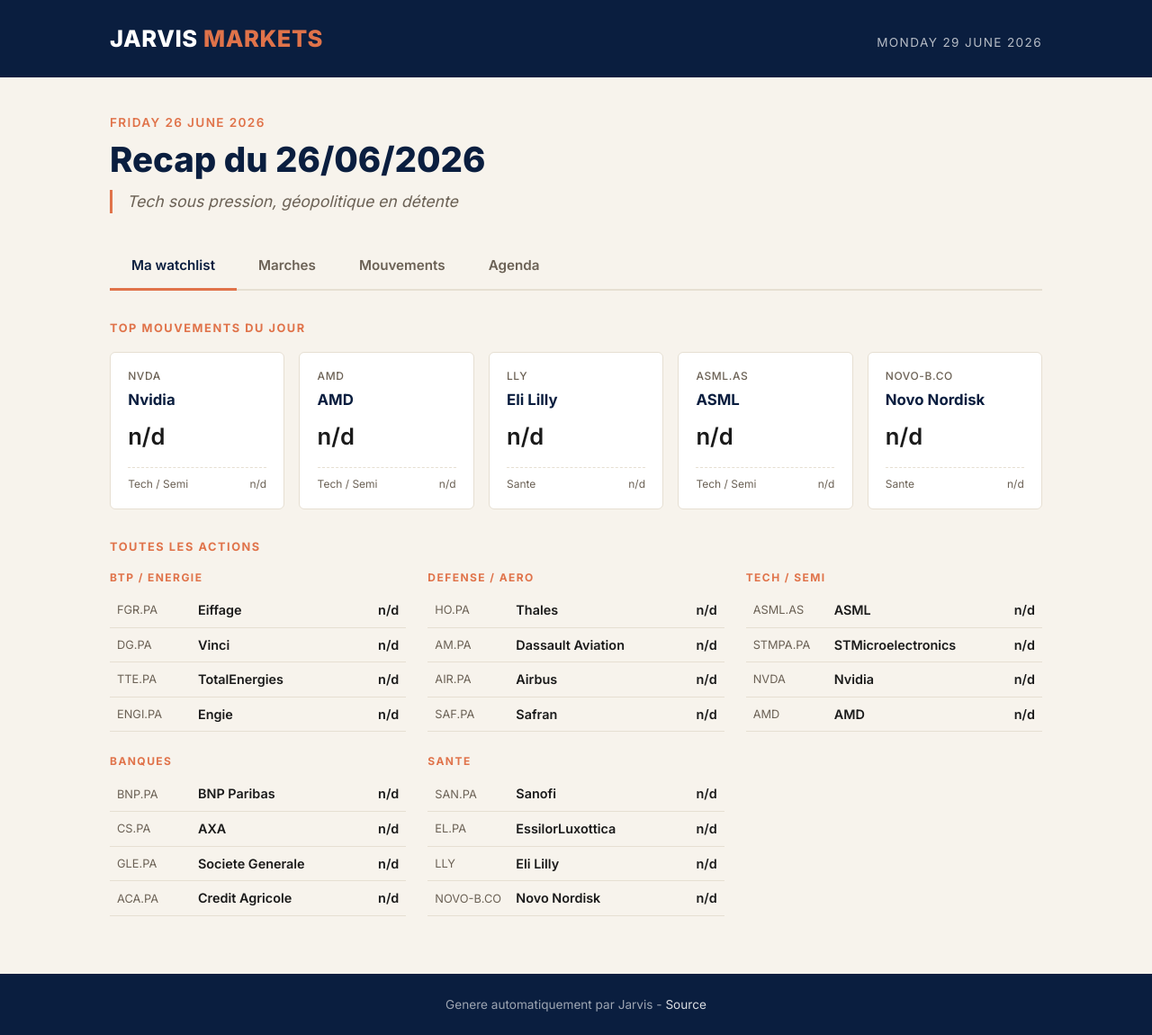
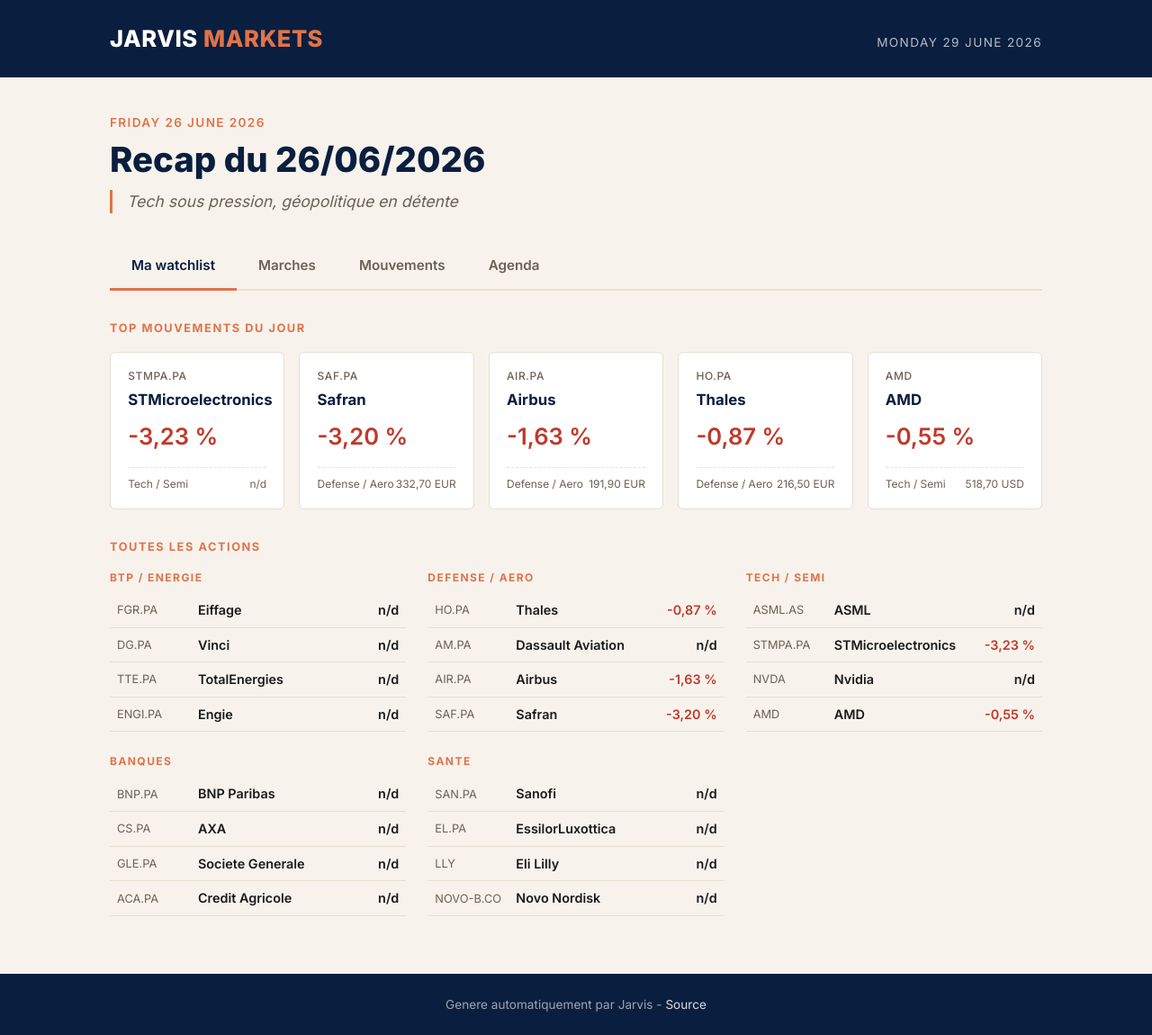
Before and after one commit to tongT43/jarvis-market-daily, a Jekyll site: the page built from _reports/2026-06-26.md, in a window 1280 px wide. Shown: the whole page at 90% size. Built offline with Jekyll 4.4.1, drawn with Linux system fonts in a browser that asks for light colours.

Commit message:
Daily market recap 2026-06-26 - update indices and watchlist

```diff
--- a/_reports/2026-06-26.md
+++ b/_reports/2026-06-26.md
@@ -11,29 +11,29 @@
   dowjones: "-0,09 %"
 indices:
   - { name: "CAC 40", value: "8 385", change: "-0,55 %" }
-  - { name: "S&P 500", value: "n/d", change: "-0,05 %" }
+  - { name: "S&P 500", value: "7 354", change: "-0,05 %" }
   - { name: "Nasdaq 100", value: "n/d", change: "-1,10 %" }
   - { name: "Dow Jones", value: "51 876", change: "-0,09 %" }
-  - { name: "EuroStoxx 50", value: "n/d", change: "n/d" }
+  - { name: "EuroStoxx 50", value: "6 222", change: "-0,73 %" }
 watchlist_top:
-  - { ticker: "NVDA", name: "Nvidia", sector: "Tech / Semi", change: "n/d", price: "n/d" }
-  - { ticker: "AMD", name: "AMD", sector: "Tech / Semi", change: "n/d", price: "n/d" }
-  - { ticker: "LLY", name: "Eli Lilly", sector: "Sante", change: "n/d", price: "n/d" }
-  - { ticker: "ASML.AS", name: "ASML", sector: "Tech / Semi", change: "n/d", price: "n/d" }
-  - { ticker: "NOVO-B.CO", name: "Novo Nordisk", sector: "Sante", change: "n/d", price: "n/d" }
+  - { ticker: "STMPA.PA", name: "STMicroelectronics", sector: "Tech / Semi", change: "-3,23 %", price: "n/d" }
+  - { ticker: "SAF.PA", name: "Safran", sector: "Defense / Aero", change: "-3,20 %", price: "332,70 EUR" }
+  - { ticker: "AIR.PA", name: "Airbus", sector: "Defense / Aero", change: "-1,63 %", price: "191,90 EUR" }
+  - { ticker: "HO.PA", name: "Thales", sector: "Defense / Aero", change: "-0,87 %", price: "216,50 EUR" }
+  - { ticker: "AMD", name: "AMD", sector: "Tech / Semi", change: "-0,55 %", price: "518,70 USD" }
 watchlist_all:
   - { ticker: "FGR.PA", name: "Eiffage", sector: "BTP / Energie", change: "n/d" }
   - { ticker: "DG.PA", name: "Vinci", sector: "BTP / Energie", change: "n/d" }
   - { ticker: "TTE.PA", name: "TotalEnergies", sector: "BTP / Energie", change: "n/d" }
   - { ticker: "ENGI.PA", name: "Engie", sector: "BTP / Energie", change: "n/d" }
-  - { ticker: "HO.PA", name: "Thales", sector: "Defense / Aero", change: "n/d" }
+  - { ticker: "HO.PA", name: "Thales", sector: "Defense / Aero", change: "-0,87 %" }
   - { ticker: "AM.PA", name: "Dassault Aviation", sector: "Defense / Aero", change: "n/d" }
-  - { ticker: "AIR.PA", name: "Airbus", sector: "Defense / Aero", change: "n/d" }
-  - { ticker: "SAF.PA", name: "Safran", sector: "Defense / Aero", change: "n/d" }
+  - { ticker: "AIR.PA", name: "Airbus", sector: "Defense / Aero", change: "-1,63 %" }
+  - { ticker: "SAF.PA", name: "Safran", sector: "Defense / Aero", change: "-3,20 %" }
   - { ticker: "ASML.AS", name: "ASML", sector: "Tech / Semi", change: "n/d" }
-  - { ticker: "STMPA.PA", name: "STMicroelectronics", sector: "Tech / Semi", change: "n/d" }
+  - { ticker: "STMPA.PA", name: "STMicroelectronics", sector: "Tech / Semi", change: "-3,23 %" }
   - { ticker: "NVDA", name: "Nvidia", sector: "Tech / Semi", change: "n/d" }
-  - { ticker: "AMD", name: "AMD", sector: "Tech / Semi", change: "n/d" }
+  - { ticker: "AMD", name: "AMD", sector: "Tech / Semi", change: "-0,55 %" }
   - { ticker: "BNP.PA", name: "BNP Paribas", sector: "Banques", change: "n/d" }
   - { ticker: "CS.PA", name: "AXA", sector: "Banques", change: "n/d" }
   - { ticker: "GLE.PA", name: "Societe Generale", sector: "Banques", change: "n/d" }
@@ -59,7 +59,7 @@
     - { name: "Western Digital", change: "-10,38 %" }
     - { name: "Teradyne", change: "-9,98 %" }
 secteurs:
-  - { name: "Semi-conducteurs", note: "Nouveau décrochage sectoriel : ON Semi -21,74 %, Teradyne -9,98 % ; Nasdaq 100 -1,10 % en clôture" }
+  - { name: "Semi-conducteurs", note: "Décrochage sectoriel : ON Semi -21,74 %, Teradyne -9,98 %, STMicro -3,23 %, Safran -3,20 % ; Nasdaq 100 -1,10 % en clôture" }
   - { name: "Energie", note: "Repli du Brent sous 75 $/bbl après accord de paix USA-Iran ; prime de risque géopolitique en forte baisse" }
   - { name: "Tech large cap", note: "Apple plonge >6 % après annonce de hausses de prix liées aux pénuries de mémoire" }
   - { name: "Biotech / Pharma", note: "Moderna bondit +14,90 % dans le S&P 500 ; secteur santé résilient face au sell-off tech" }
```
